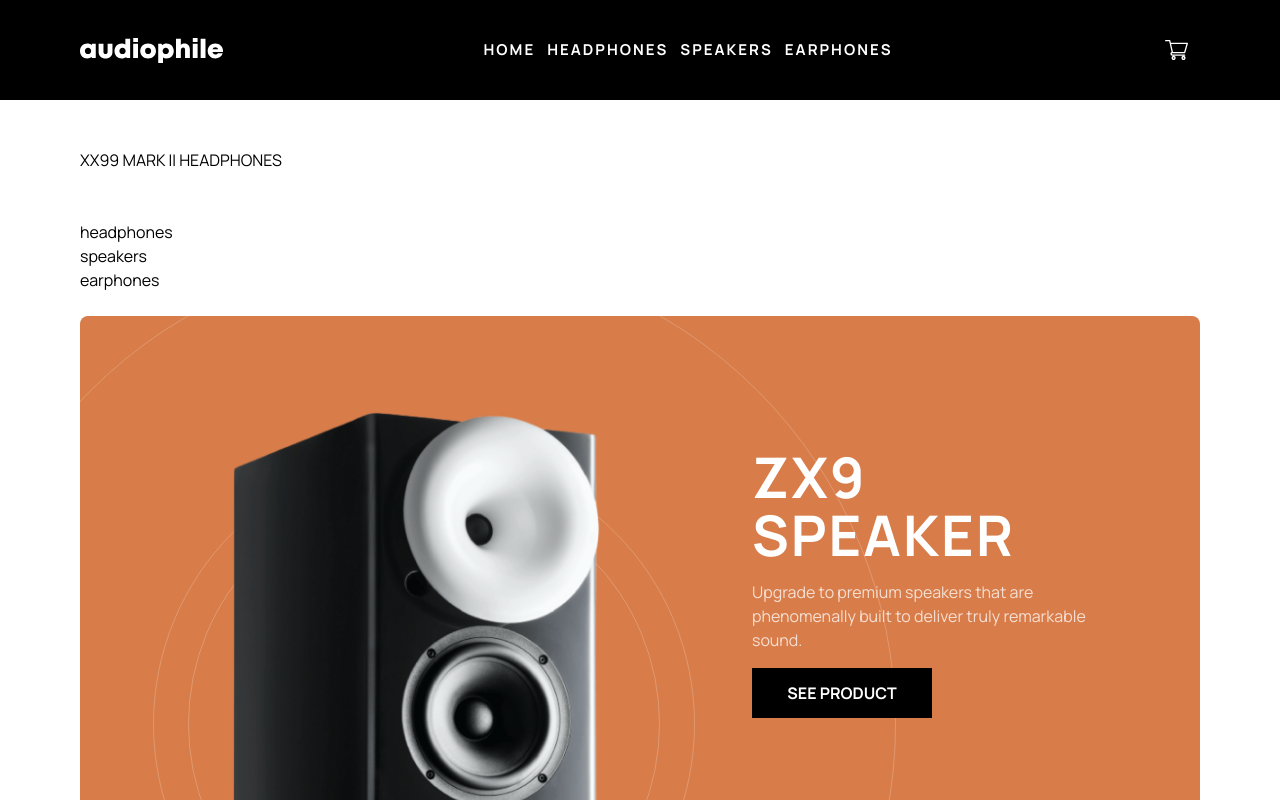
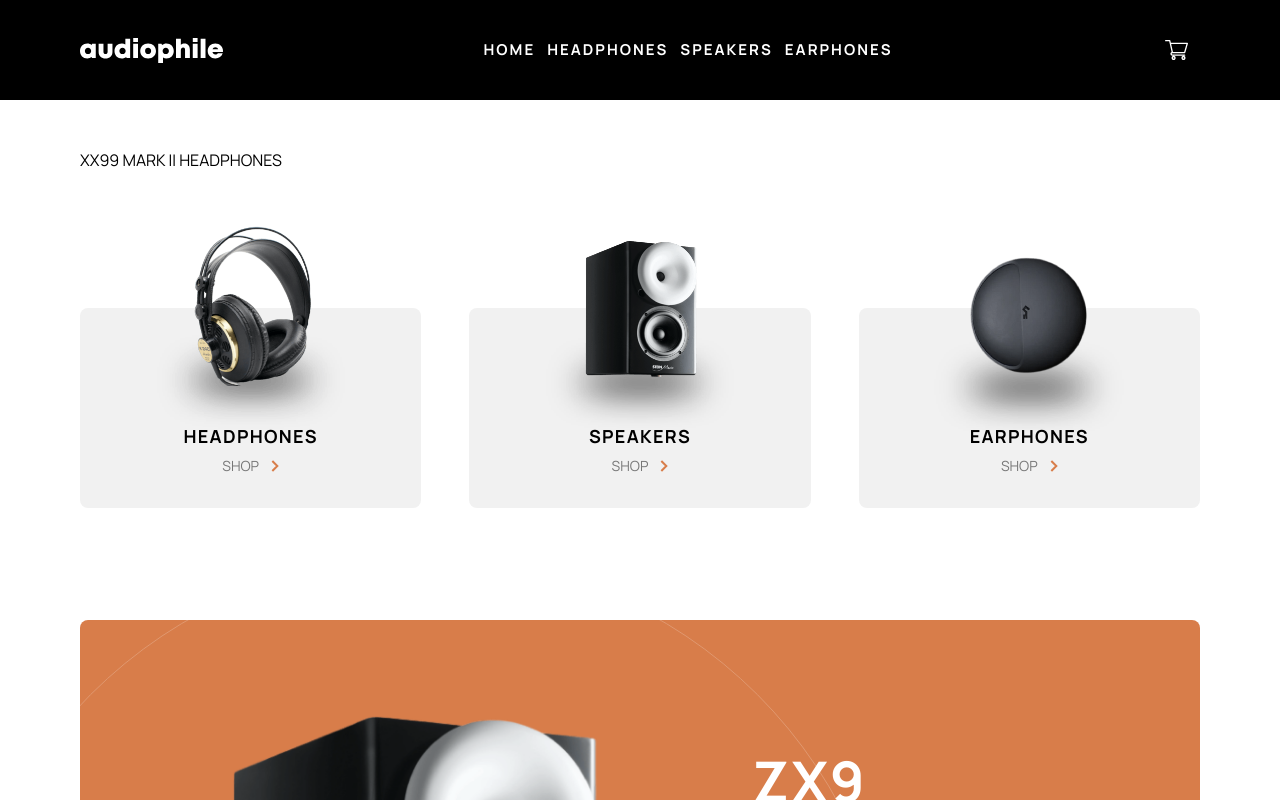
Before and after one commit to dmuri/fem_audiophile-ecommerce, a React (Vite) app: page / in a window 1280 px wide. Shown: the top 800 px of the page. Built offline with nearby package versions, Linux system fonts and the light colour scheme.

Commit message:
styled CategoryThumbnails.jsx

```diff
--- a/src/App.jsx
+++ b/src/App.jsx
@@ -4,6 +4,7 @@ import Home from "./routes/home.jsx";
 import Category from "./routes/category.jsx";
 import Checkout from "./routes/checkout.jsx";
 import Product from "./routes/product.jsx";
+import ScrollToTop from "./components/ScrollToTop";
 
 const router = createBrowserRouter([
   {
@@ -33,6 +34,7 @@ const router = createBrowserRouter([
 function App() {
   return (
     <RouterProvider router={router}>
+      <ScrollToTop />
       <Outlet />
     </RouterProvider>
   );
--- a/src/components/Cart.jsx
+++ b/src/components/Cart.jsx
@@ -1,13 +1,12 @@
 import useStore from "../store/index.js";
 import React, { useEffect, useState } from "react";
 import { Link, useNavigate } from "react-router-dom";
-import CategoryList from "./CategoryList";
 
 const Cart = () => {
   const navigate = useNavigate();
   const cart = useStore((state) => state.cart);
   const removeProductFromCart = useStore(
-    (state) => state.removeProductFromCart
+    (state) => state.removeProductFromCart,
   );
   const clearCart = useStore((state) => state.clearCart);
   const incrementQuantity = useStore((state) => state.incrementProductQuantity);
@@ -19,10 +18,10 @@ const Cart = () => {
   return (
     <div className="relative ml-auto">
       {cart.length > 0 && (
-        <div className="absolute top-[4px] right-[3px] w-4 h-4 rounded-full bg-custom-orange-d8"></div>
+        <div className="absolute right-[3px] top-[4px] h-4 w-4 rounded-full bg-custom-orange-d8"></div>
       )}
       <button
-        className="group hover:fill-custom-orange-d8 mx-auto p-3 "
+        className="group mx-auto p-3 hover:fill-custom-orange-d8 "
         aria-label="cart-toggle"
         onClick={() => setIsOpen(!isOpen)}
       >
@@ -39,11 +38,11 @@ const Cart = () => {
       {isOpen && (
         <>
           <div
-            className="fixed z-10 inset-0 flex flex-col items-center justify-center bg-[rgba(0,0,0,0.4)]"
+            className="fixed inset-0 z-10 flex flex-col items-center justify-center bg-[rgba(0,0,0,0.4)]"
             onClick={() => setIsOpen(false)}
           ></div>
           <div
-            className="absolute  w-[17rem] sm:w-[23.5rem]   top-20 right-2 z-20 bg-white p-6 rounded-lg"
+            className="absolute  right-2 top-20   z-20 w-[17rem] rounded-lg bg-white p-6 sm:w-[23.5rem]"
             onClick={(e) => e.stopPropagation()}
           >
             <div className="flex justify-between">
@@ -59,31 +58,31 @@ const Cart = () => {
               </button>
             </div>
             {cart.map((product) => (
-              <div className=" flex gap-4 my-4 items-center" key={product.slug}>
+              <div className=" my-4 flex items-center gap-4" key={product.slug}>
                 <img
-                  className="h-8 w-8 sm:h-16 sm:w-16 rounded-lg"
+                  className="h-8 w-8 rounded-lg sm:h-16 sm:w-16"
                   src={`/assets/cart/image-${product.slug}.jpg`}
                   alt=""
                 />
                 <div className="">
-                  <p className="font-bolder text-md">{product.short}</p>
-                  <p className="font-bolder text-sm opacity-50">
+                  <p className="text-md font-bolder">{product.short}</p>
+                  <p className="text-sm font-bolder opacity-50">
                     $ {product.price}
                   </p>
                 </div>
                 <div className="ml-auto flex items-center rounded-md bg-gray-200">
                   <button
                     onClick={() => decrementQuantity(product.slug)}
-                    className="px-5 py-2 hover:text-custom-orange-d8 hover:scale-125"
+                    className="px-5 py-2 hover:scale-125 hover:text-custom-orange-d8"
                   >
                     -
                   </button>
-                  <p className="font-bolder text-sm min-w-[14px] ">
+                  <p className="min-w-[14px] text-sm font-bolder ">
                     {product.quantity}
                   </p>
                   <button
                     onClick={() => incrementQuantity(product.slug)}
-                    className="px-5 py-2 hover:text-custom-orange-d8 hover:scale-125"
+                    className="px-5 py-2 hover:scale-125 hover:text-custom-orange-d8"
                   >
                     +
                   </button>
@@ -93,19 +92,19 @@ const Cart = () => {
             <hr className="mt-5" />
             {cart.length === 0 ? (
               <div className="flex justify-center">
-                <p className="text-15 uppercase font-bolder opacity-50 my-8">
+                <p className="text-15 my-8 font-bolder uppercase opacity-50">
                   Cart is empty
                 </p>
               </div>
             ) : (
               <>
-                <div className="flex justify-between items-center mb-4 mt-8">
-                  <p className="font-bold opacity-50 uppercase">Total</p>
-                  <p className="font-bolder text-lg">$ {total}</p>
+                <div className="mb-4 mt-8 flex items-center justify-between">
+                  <p className="font-bold uppercase opacity-50">Total</p>
+                  <p className="text-lg font-bolder">$ {total}</p>
                 </div>
 
                 <button
-                  className="bg-custom-orange-d8 text-13 py-3 mt-2 w-full text-white uppercase"
+                  className="text-13 mt-2 w-full bg-custom-orange-d8 py-3 uppercase text-white"
                   aria-label="Navigate home"
                   onClick={() => {
                     setIsOpen(false);
--- a/src/components/CategoryList.jsx
+++ /dev/null
@@ -1,19 +0,0 @@
-import { getAllCategories } from "../data/handleData.js";
-import { Link } from "react-router-dom";
-const CategoryList = () => {
-  const categories = getAllCategories();
-  return (
-    <>
-      {categories.map((category) => (
-        <Link key={category} to={`category/${category}`}>
-          <br />
-          {category}
-        </Link>
-      ))}
-      <br />
-      <br />
-    </>
-  );
-};
-
-export default CategoryList;
--- /dev/null
+++ b/src/components/CategoryThumbnails.jsx
@@ -0,0 +1,54 @@
+import { getAllCategories } from "../data/handleData.js";
+import { useNavigate } from "react-router-dom";
+const CategoryThumbnails = () => {
+  const categories = getAllCategories();
+  const navigate = useNavigate();
+  return (
+    <div className=" my-28 flex flex-col gap-24 md:flex-row md:gap-12">
+      {categories.map((category) => (
+        <>
+          <div className=" group basis-1/3">
+            <button
+              className="w-full"
+              aria-label="Goto category"
+              onClick={() => {
+                navigate(`category/${category}`);
+              }}
+            >
+              <div className="relative flex min-h-[200px] flex-col items-center justify-end rounded-lg bg-gray-200 ">
+                <img
+                  className="absolute w-full max-w-[220px] -translate-y-1/3 transition-transform duration-100 group-hover:scale-110"
+                  src={`/assets/shared/desktop/image-category-thumbnail-${category}.png`}
+                  alt=""
+                />
+                <p className="text-18 mb-2 uppercase">{category}</p>
+                <div className="mb-8 flex items-center gap-3">
+                  <p className="text-sm uppercase opacity-50 transition duration-100 group-hover:text-custom-orange-d8">
+                    shop
+                  </p>
+                  <svg
+                    className="transition duration-100 group-hover:translate-x-[2px] group-hover:scale-110"
+                    width="8"
+                    height="12"
+                    xmlns="http://www.w3.org/2000/svg"
+                  >
+                    <path
+                      d="M1.322 1l5 5-5 5"
+                      stroke="#D87D4A"
+                      strokeWidth="2"
+                      fill="none"
+                      fillRule="evenodd"
+                    />
+                  </svg>
+                </div>
+              </div>
+            </button>
+            <br />
+          </div>
+        </>
+      ))}
+    </div>
+  );
+};
+
+export default CategoryThumbnails;
--- a/src/components/FeaturedProductList.jsx
+++ b/src/components/FeaturedProductList.jsx
@@ -10,12 +10,12 @@ const FeaturedProductList = () => {
         <div className="z-0 flex justify-center md:basis-3/5">
           <div className="relative ">
             <img
-              className="z-20 mx-auto -mb-2 h-auto w-[200px] px-4 pt-24 md:w-[400px]"
+              className="z-20 mx-auto -mb-2 h-auto w-[200px] px-4 pt-24 transition group-hover:scale-[105%] md:w-[400px]"
               src="/assets/home/desktop/image-speaker-zx9.png"
               alt="Responsive content"
             />
             <svg
-              className="absolute -right-[360px] -top-[240px] -z-50 md:-right-[280px] md:-top-16 "
+              className="absolute -right-[360px] -top-[240px] -z-50 transition duration-100 group-hover:scale-125 md:-right-[280px] md:-top-16 "
               width="944"
               height="944"
               xmlns="http://www.w3.org/2000/svg"
@@ -51,7 +51,7 @@ const FeaturedProductList = () => {
             srcSet="/assets/home/tablet/image-speaker-zx7.jpg"
           />
           <img
-            className="rounded-r-lg"
+            className="rounded-r-lg transition group-hover:-translate-x-2 group-hover:scale-[105%]"
             src="/assets/home/desktop/image-speaker-zx7.jpg"
             alt="Responsive content"
           />
@@ -69,8 +69,8 @@ const FeaturedProductList = () => {
         </div>
       </div>
 
-      <div className=" group flex cursor-pointer flex-col gap-4 sm:flex-row">
-        <picture className="flex-1">
+      <div className=" group flex cursor-pointer flex-col gap-4 overflow-hidden sm:flex-row">
+        <picture className="flex-1 rounded-lg">
           <source
             media="(max-width: 480px)"
             srcSet="/assets/home/mobile/image-earphones-yx1.jpg"
@@ -80,7 +80,7 @@ const FeaturedProductList = () => {
             srcSet="/assets/home/tablet/image-earphones-yx1.jpg"
           />
           <img
-            className="rounded-lg"
+            className="rounded-lg transition duration-100 group-hover:-translate-x-2 group-hover:scale-105 group-hover:rounded-lg"
             src="/assets/home/desktop/image-earphones-yx1.jpg"
             alt="Responsive content"
           />
--- /dev/null
+++ b/src/components/ScrollToTop.jsx
@@ -0,0 +1,14 @@
+import { useEffect } from "react";
+import { useLocation } from "react-router-dom";
+
+function ScrollToTop() {
+  const location = useLocation();
+
+  useEffect(() => {
+    window.scrollTo(0, 0);
+  }, [location.pathname]);
+
+  return null;
+}
+
+export default ScrollToTop;
--- a/src/routes/home.jsx
+++ b/src/routes/home.jsx
@@ -1,4 +1,4 @@
-import CategoryList from "../components/CategoryList.jsx";
+import CategoryThumbnails from "../components/CategoryThumbnails.jsx";
 import { Link } from "react-router-dom";
 import FeaturedProductList from "../components/FeaturedProductList";
 
@@ -12,7 +12,7 @@ const Home = () => {
       </Link>
       <br />
       <br />
-      <CategoryList />
+      <CategoryThumbnails />
       <FeaturedProductList />
     </div>
   );
```
